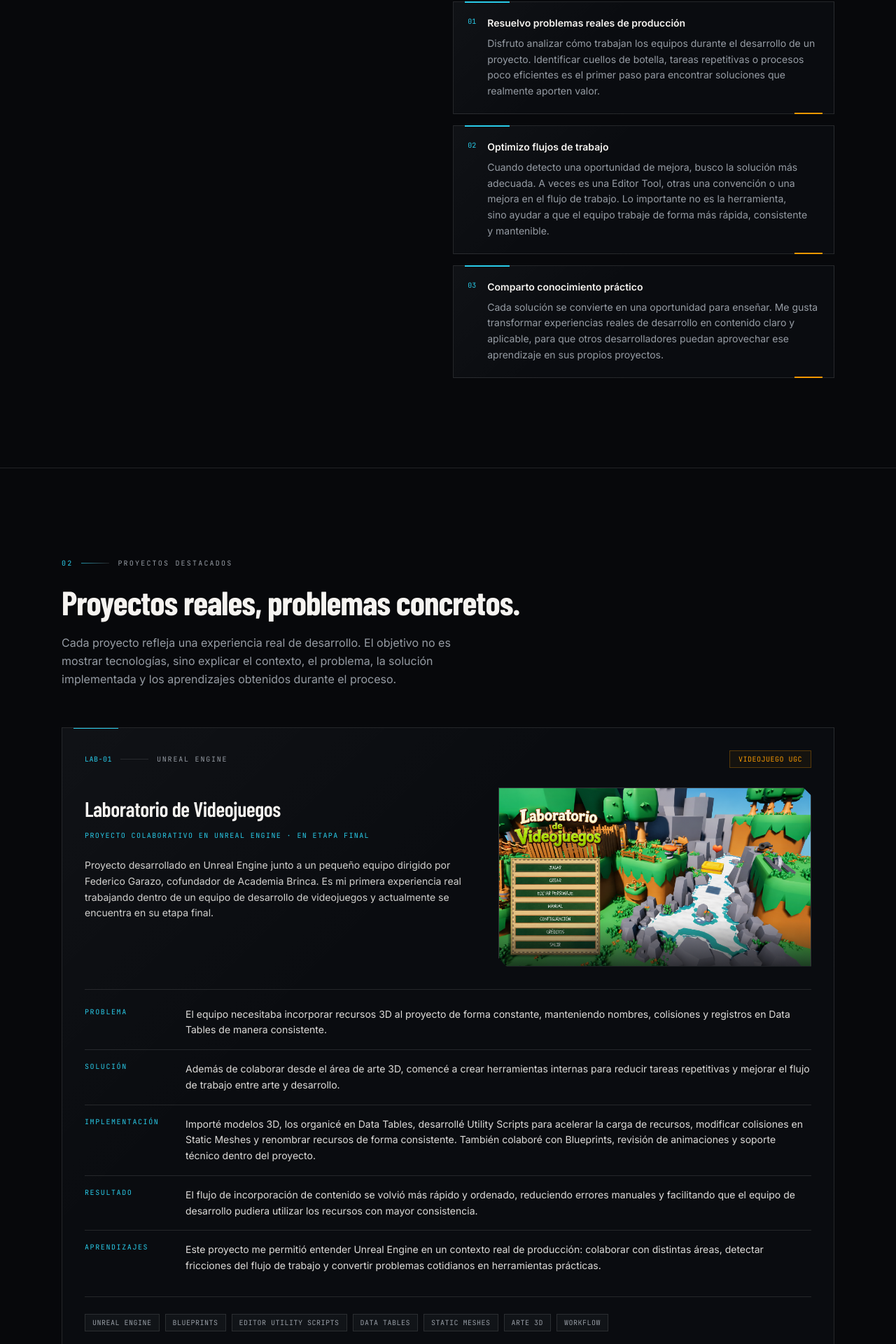
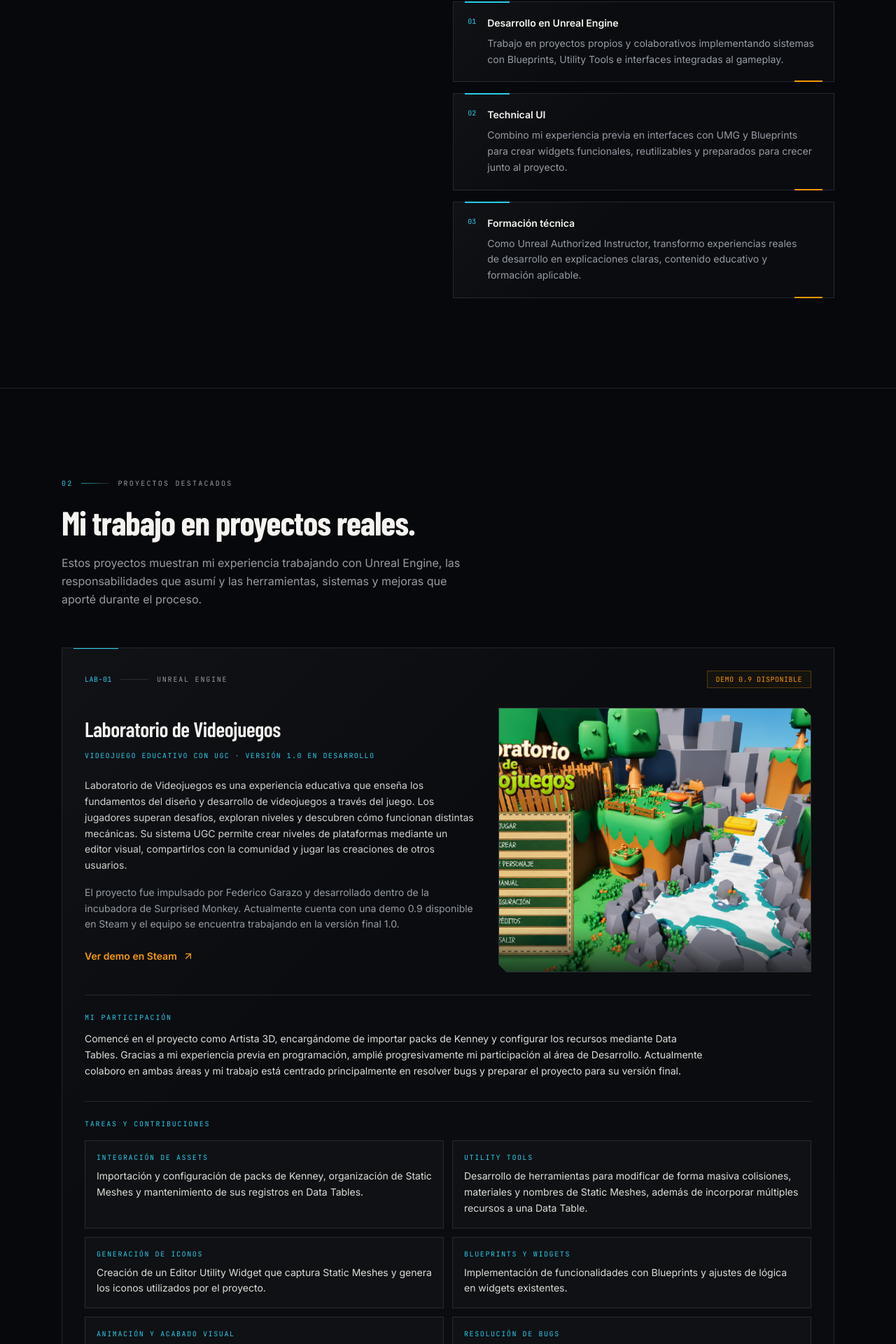
Before and after one commit to Yaquen91/olivafranco91, a Next.js app: page / in a window 1280 px wide. Shown: the part 1525-3445 px from the top of the page at 70% size. Built offline with nearby package versions, Linux system fonts and the light colour scheme; a web font is replaced by a local one.

Commit message:
Actualiza el enfoque profesional del sitio

```diff
--- a/components/projects.tsx
+++ b/components/projects.tsx
@@ -1,4 +1,5 @@
 import Image from 'next/image'
+import { ArrowUpRight } from 'lucide-react'
 import { projects } from '@/data/projects'
 import type { SiteContent } from '@/content/site'
 import { SectionHeading } from './section-heading'
@@ -17,13 +18,6 @@ export function Projects({ copy }: { copy: SiteContent['projects'] }) {
         <div className="mt-14 grid gap-6">
           {projects.map((project) => {
             const content = copy.items[project.id]
-            const projectDetails = [
-              { k: copy.labels.problem, v: content.problem },
-              { k: copy.labels.solution, v: content.solution },
-              { k: copy.labels.implementation, v: content.implementation },
-              { k: copy.labels.result, v: content.result },
-              { k: copy.labels.learnings, v: content.learnings },
-            ]
 
             return (
               <article
@@ -54,8 +48,23 @@ export function Projects({ copy }: { copy: SiteContent['projects'] }) {
                       {content.type}
                     </p>
                     <p className="mt-6 text-sm leading-relaxed text-foreground/85">
+                      {content.description}
+                    </p>
+                    <p className="mt-4 text-sm leading-relaxed text-muted-foreground">
                       {content.context}
                     </p>
+                    <a
+                      href={content.externalLink.href}
+                      target="_blank"
+                      rel="noopener noreferrer"
+                      className="group/link mt-6 inline-flex items-center gap-2 text-sm font-semibold text-primary transition-colors hover:text-primary/80 focus-visible:outline-2 focus-visible:outline-offset-4 focus-visible:outline-ring"
+                    >
+                      {content.externalLink.label}
+                      <ArrowUpRight
+                        className="size-4 transition-transform group-hover/link:translate-x-0.5 group-hover/link:-translate-y-0.5"
+                        aria-hidden="true"
+                      />
+                    </a>
                   </div>
 
                   <div className="diagonal-cut relative min-h-64 overflow-hidden border border-border bg-secondary">
@@ -71,21 +80,35 @@ export function Projects({ copy }: { copy: SiteContent['projects'] }) {
                   </div>
                 </div>
 
-                <dl className="mt-8 flex flex-col border-t border-border pt-2">
-                  {projectDetails.map((row) => (
+                <div className="mt-8 border-t border-border pt-6">
+                  <p className="font-mono text-[10px] uppercase tracking-[0.18em] text-technical">
+                    {copy.labels.participation}
+                  </p>
+                  <p className="mt-3 max-w-4xl text-sm leading-relaxed text-foreground/90">
+                    {content.participation}
+                  </p>
+                </div>
+
+                <div className="mt-8 border-t border-border pt-6">
+                  <p className="font-mono text-[10px] uppercase tracking-[0.18em] text-technical">
+                    {copy.labels.contributions}
+                  </p>
+                  <dl className="mt-4 grid gap-3 sm:grid-cols-2">
+                    {content.contributions.map((contribution) => (
                       <div
-                      key={row.k}
-                      className="grid gap-2 border-b border-border py-4 last:border-b-0 sm:grid-cols-[128px_1fr] sm:gap-4"
+                        key={contribution.title}
+                        className="border border-border bg-secondary/35 p-4 transition-colors group-hover:border-technical/20"
                       >
                         <dt className="font-mono text-[10px] uppercase tracking-[0.16em] text-technical">
-                        {row.k}
+                          {contribution.title}
                         </dt>
-                      <dd className="text-sm leading-relaxed text-foreground/90">
-                        {row.v}
+                        <dd className="mt-2 text-sm leading-relaxed text-foreground/90">
+                          {contribution.body}
                         </dd>
                       </div>
                     ))}
                   </dl>
+                </div>
 
                 <div className="mt-4 flex flex-wrap gap-2 border-t border-border pt-6">
                   {content.tech.map((t) => (
--- a/src/content/site.json
+++ b/src/content/site.json
@@ -34,26 +34,26 @@
   "about": {
     "heading": {
       "eyebrow": "Sobre mí",
-      "title": "Creo herramientas y comparto el proceso detrás de ellas.",
-      "description": "Lo que me impulsa no es una funcionalidad específica de Unreal Engine, sino ayudar a desarrolladores y equipos a trabajar mejor. Me interesan las prácticas, las herramientas y los flujos de trabajo que hacen que un proyecto sea más eficiente, mantenible y fácil de desarrollar."
+      "title": "Mi experiencia en interfaces encontró una nueva dirección en Unreal Engine.",
+      "description": "Después de cinco años trabajando como Frontend Developer, decidí orientar mi carrera hacia el desarrollo de videojuegos. Hoy aplico esa experiencia en proyectos con Unreal Engine, mientras profundizo en Technical UI y comparto lo que aprendo como Unreal Authorized Instructor."
     },
     "paragraphs": [
-      "Disfruto resolver problemas reales de producción, crear herramientas que mejoran los flujos de desarrollo y convertir esas soluciones en experiencias prácticas de aprendizaje que los desarrolladores puedan aplicar de inmediato.",
-      "Si bien mi experiencia también incluye el desarrollo en Blueprints, hoy mi principal interés está en crear herramientas, optimizar procesos de trabajo y compartir ese conocimiento con otros desarrolladores.",
-      "Todo lo que hago sigue un mismo objetivo: identificar una dificultad cotidiana al desarrollar proyectos con Unreal Engine, simplificarla mediante mejores herramientas, flujos de trabajo y buenas prácticas, y compartir el proceso para que otros equipos también puedan beneficiarse."
+      "Mi experiencia en desarrollo frontend me enseñó a pensar en interfaces, componentes reutilizables, arquitectura, experiencia de usuario y mantenibilidad. Al comenzar a trabajar con Unreal Engine, encontré una forma de trasladar esos conocimientos a la creación de videojuegos.",
+      "Actualmente participo en proyectos propios y colaborativos utilizando Blueprints, UMG y Utility Tools. Mi interés está especialmente en Technical UI: conectar interfaces con sistemas de gameplay y construir soluciones claras, funcionales y reutilizables.",
+      "La enseñanza forma parte del mismo proceso. Desarrollo, documento y convierto lo aprendido en contenido y formación técnica para ayudar a otros desarrolladores a comprender Unreal Engine desde la práctica."
     ],
     "principles": [
       {
-        "title": "Resuelvo problemas reales de producción",
-        "body": "Disfruto analizar cómo trabajan los equipos durante el desarrollo de un proyecto. Identificar cuellos de botella, tareas repetitivas o procesos poco eficientes es el primer paso para encontrar soluciones que realmente aporten valor."
+        "title": "Desarrollo en Unreal Engine",
+        "body": "Trabajo en proyectos propios y colaborativos implementando sistemas con Blueprints, Utility Tools e interfaces integradas al gameplay."
       },
       {
-        "title": "Optimizo flujos de trabajo",
-        "body": "Cuando detecto una oportunidad de mejora, busco la solución más adecuada. A veces es una Editor Tool, otras una convención o una mejora en el flujo de trabajo. Lo importante no es la herramienta, sino ayudar a que el equipo trabaje de forma más rápida, consistente y mantenible."
+        "title": "Technical UI",
+        "body": "Combino mi experiencia previa en interfaces con UMG y Blueprints para crear widgets funcionales, reutilizables y preparados para crecer junto al proyecto."
       },
       {
-        "title": "Comparto conocimiento práctico",
-        "body": "Cada solución se convierte en una oportunidad para enseñar. Me gusta transformar experiencias reales de desarrollo en contenido claro y aplicable, para que otros desarrolladores puedan aprovechar ese aprendizaje en sus propios proyectos."
+        "title": "Formación técnica",
+        "body": "Como Unreal Authorized Instructor, transformo experiencias reales de desarrollo en explicaciones claras, contenido educativo y formación aplicable."
       }
     ]
   },
@@ -77,29 +77,53 @@
   "projects": {
     "heading": {
       "eyebrow": "Proyectos destacados",
-      "title": "Proyectos reales, problemas concretos.",
-      "description": "Cada proyecto refleja una experiencia real de desarrollo. El objetivo no es mostrar tecnologías, sino explicar el contexto, el problema, la solución implementada y los aprendizajes obtenidos durante el proceso."
+      "title": "Mi trabajo en proyectos reales.",
+      "description": "Estos proyectos muestran mi experiencia trabajando con Unreal Engine, las responsabilidades que asumí y las herramientas, sistemas y mejoras que aporté durante el proceso."
     },
     "labels": {
-      "problem": "Problema",
-      "solution": "Solución",
-      "implementation": "Implementación",
-      "result": "Resultado",
-      "learnings": "Aprendizajes"
+      "participation": "Mi participación",
+      "contributions": "Tareas y contribuciones"
     },
     "items": {
       "LAB-01": {
         "title": "Laboratorio de Videojuegos",
-        "tag": "Videojuego UGC",
-        "type": "Proyecto colaborativo en Unreal Engine · En etapa final",
+        "tag": "Demo 0.9 disponible",
+        "type": "Videojuego educativo con UGC · Versión 1.0 en desarrollo",
         "imageAlt": "Captura del menú principal de Laboratorio de Videojuegos",
-        "problem": "El equipo necesitaba incorporar recursos 3D al proyecto de forma constante, manteniendo nombres, colisiones y registros en Data Tables de manera consistente.",
-        "context": "Proyecto desarrollado en Unreal Engine junto a un pequeño equipo dirigido por Federico Garazo, cofundador de Academia Brinca. Es mi primera experiencia real trabajando dentro de un equipo de desarrollo de videojuegos y actualmente se encuentra en su etapa final.",
-        "solution": "Además de colaborar desde el área de arte 3D, comencé a crear herramientas internas para reducir tareas repetitivas y mejorar el flujo de trabajo entre arte y desarrollo.",
-        "implementation": "Importé modelos 3D, los organicé en Data Tables, desarrollé Utility Scripts para acelerar la carga de recursos, modificar colisiones en Static Meshes y renombrar recursos de forma consistente. También colaboré con Blueprints, revisión de animaciones y soporte técnico dentro del proyecto.",
-        "result": "El flujo de incorporación de contenido se volvió más rápido y ordenado, reduciendo errores manuales y facilitando que el equipo de desarrollo pudiera utilizar los recursos con mayor consistencia.",
-        "learnings": "Este proyecto me permitió entender Unreal Engine en un contexto real de producción: colaborar con distintas áreas, detectar fricciones del flujo de trabajo y convertir problemas cotidianos en herramientas prácticas.",
-        "tech": ["Unreal Engine", "Blueprints", "Editor Utility Scripts", "Data Tables", "Static Meshes", "Arte 3D", "Workflow"]
+        "description": "Laboratorio de Videojuegos es una experiencia educativa que enseña los fundamentos del diseño y desarrollo de videojuegos a través del juego. Los jugadores superan desafíos, exploran niveles y descubren cómo funcionan distintas mecánicas. Su sistema UGC permite crear niveles de plataformas mediante un editor visual, compartirlos con la comunidad y jugar las creaciones de otros usuarios.",
+        "context": "El proyecto fue impulsado por Federico Garazo y desarrollado dentro de la incubadora de Surprised Monkey. Actualmente cuenta con una demo 0.9 disponible en Steam y el equipo se encuentra trabajando en la versión final 1.0.",
+        "participation": "Comencé en el proyecto como Artista 3D, encargándome de importar packs de Kenney y configurar los recursos mediante Data Tables. Gracias a mi experiencia previa en programación, amplié progresivamente mi participación al área de Desarrollo. Actualmente colaboro en ambas áreas y mi trabajo está centrado principalmente en resolver bugs y preparar el proyecto para su versión final.",
+        "contributions": [
+          {
+            "title": "Integración de assets",
+            "body": "Importación y configuración de packs de Kenney, organización de Static Meshes y mantenimiento de sus registros en Data Tables."
+          },
+          {
+            "title": "Utility Tools",
+            "body": "Desarrollo de herramientas para modificar de forma masiva colisiones, materiales y nombres de Static Meshes, además de incorporar múltiples recursos a una Data Table."
+          },
+          {
+            "title": "Generación de iconos",
+            "body": "Creación de un Editor Utility Widget que captura Static Meshes y genera los iconos utilizados por el proyecto."
+          },
+          {
+            "title": "Blueprints y widgets",
+            "body": "Implementación de funcionalidades con Blueprints y ajustes de lógica en widgets existentes."
+          },
+          {
+            "title": "Animación y acabado visual",
+            "body": "Corrección de animaciones y creación de estilos visuales mediante Post Process Volumes."
+          },
+          {
+            "title": "Resolución de bugs",
+            "body": "Identificación y corrección de errores detectados en la demo 0.9 mientras el equipo avanza hacia la versión final 1.0."
+          }
+        ],
+        "externalLink": {
+          "label": "Ver demo en Steam",
+          "href": "https://store.steampowered.com/app/5021570/Laboratorio_de_Videojuegos_Demo/"
+        },
+        "tech": ["Unreal Engine", "Blueprints", "Editor Utility Widgets", "Data Tables", "Static Meshes", "Materials", "Post Process Volumes"]
       }
     }
   },
@@ -139,7 +163,7 @@
       "title": "Unreal Engine, explicado desde la práctica.",
       "description": "Comparto mi recorrido y convierto problemas reales, prototipos técnicos y aprendizajes de producción en contenido que puedas aplicar a tus propios proyectos."
     },
-    "libraryLabel": "2 vídeos publicados",
+    "libraryLabel": "4 vídeos publicados",
     "channelCta": "Ver canal completo",
     "playLabel": "Reproducir vídeo",
     "watchOnYoutube": "Ver en YouTube",
@@ -153,24 +177,36 @@
       {
         "id": "r0rwraoI2oM",
         "index": "02",
-        "category": "Tutorial · Unreal Engine 5.7",
+        "category": "Tutorial · UMG",
         "title": "Cómo hacer un MENÚ 3D en Unreal Engine 5.7 | UMG desde cero"
+      },
+      {
+        "id": "qQnTKaNwuxQ",
+        "index": "03",
+        "category": "Tutorial · UMG",
+        "title": "Cómo hacer una BARRA DE VIDA en Unreal Engine | Binding vs Eventos"
+      },
+      {
+        "id": "eVWl1aKdjLw",
+        "index": "04",
+        "category": "Tutorial · UMG",
+        "title": "Deja de duplicar Widgets en Unreal Engine | UMG Reutilizable"
       }
     ]
   },
   "contact": {
     "heading": {
       "eyebrow": "Contacto",
-      "title": "Construyamos algo o llevemos a tu equipo al siguiente nivel.",
-      "description": "Ya sea que necesites diseñar la arquitectura de un sistema, formar a un equipo o preparar una sesión para tu evento, estaré encantado de conversar."
+      "title": "Hablemos de proyectos, oportunidades y formación.",
+      "description": "Estoy abierto a oportunidades como Technical UI Designer y a colaborar en proyectos con Unreal Engine. También puedes contactarme para propuestas de formación, contenido educativo o colaboraciones relacionadas con UI y desarrollo de videojuegos."
     },
-    "services": ["Mentorías", "Formación para equipos", "Conferencias", "Consultoría", "Clases particulares"],
-    "cardTitle": "Contacto profesional",
+    "services": ["Oportunidades laborales", "Technical UI", "Proyectos con Unreal Engine", "Formación técnica", "Contenido educativo"],
+    "cardTitle": "Conectemos",
     "emailLabel": "Correo electrónico",
     "copyEmail": "Copiar",
     "emailCopied": "Correo copiado.",
     "socialLinks": ["YouTube", "ArtStation"],
-    "cta": "Contactarme por LinkedIn"
+    "cta": "Escribirme por LinkedIn"
   },
   "footer": {
     "brand": "FRANCO OLIVA",
```
Also changed, not shown: 1 other file (tests, documents, lock files or other folders). Lines whose indentation alone changed are shown as unchanged.
